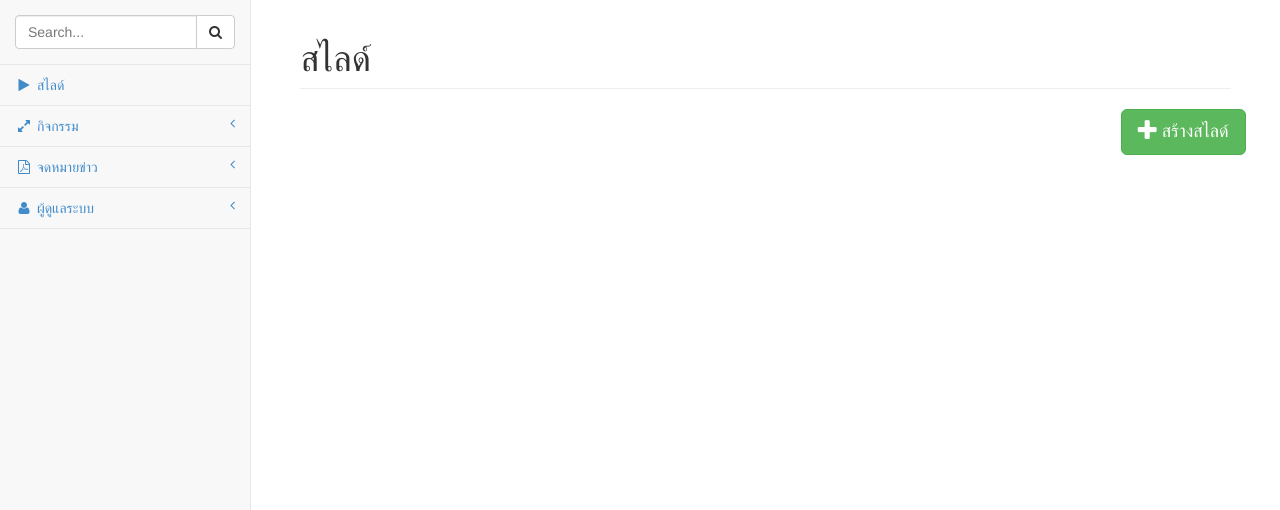
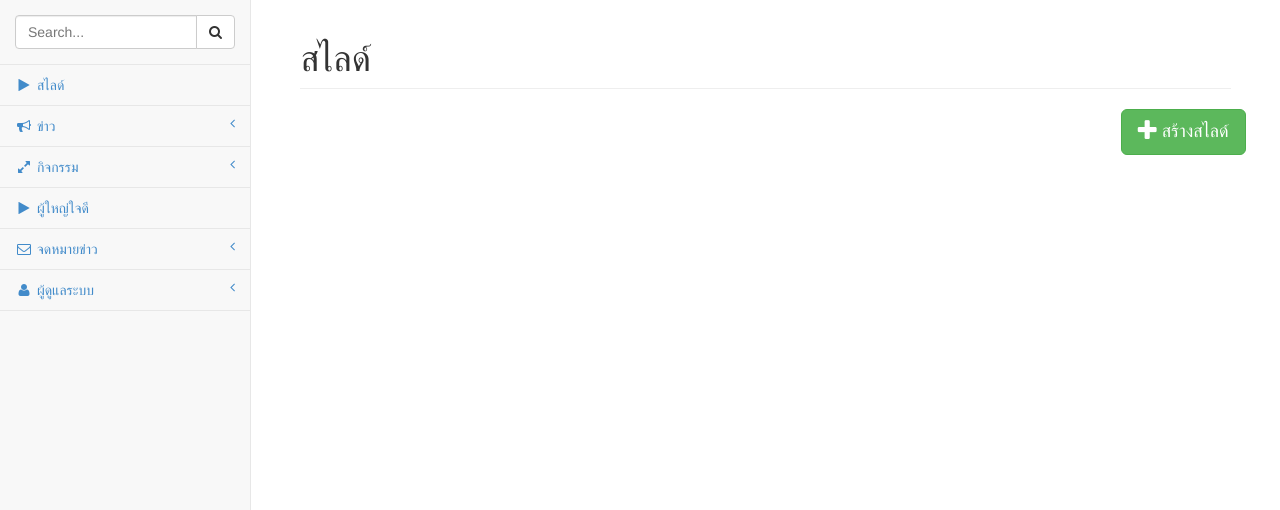
Before and after one commit to vordcs/kumkrongdek, a CodeIgniter app: page /kumkrongdek/Slides in a window 1280 px wide. Shown: the part 51-561 px from the top of the page. Run offline with CodeIgniter, Linux system fonts and the light colour scheme; data that the repository does not hold is empty.

Commit message:
admin kindness  news-menu

```diff
--- a/application/views/admin/theme_header_admin.php
+++ b/application/views/admin/theme_header_admin.php
@@ -73,29 +73,53 @@
                             <li>
                                 <?= anchor('Slides', '<i class="fa fa-play fa-fw"></i>&nbsp;สไลด์') ?>
                             </li>
+                            <!--News-->
+                            <li>
+                                <a href="#"><i class="fa fa-bullhorn fa-fw"></i>&nbsp;ข่าว<span class="fa arrow"></span></a>
+                                <ul class="nav nav-second-level">
+                                    <li>
+                                        <?= anchor('News_ad/add', '<i class="fa fa-pencil-square-o fa-fw"></i>&nbsp;เพิ่มข่าว'); ?>
+                                    </li>
+                                     <li>
+                                        <?= anchor('News_ad/highlight', '<i class="fa fa fa-bookmark fa-fw"></i>&nbsp;ข่าวเด่น') ?>
+                                    </li>
+                                    <li>
+                                        <?= anchor('News_ad', '<i class="fa fa-list fa-fw"></i>&nbsp;ข่าวทั้งหมด') ?>
+                                    </li>
+
+
+                                </ul>
+
+                            </li>
+
+
                             <!--Activity-->
                             <li>
                                 <a href="#"><i class="fa fa-expand fa-fw"></i>&nbsp;กิจกรรม<span class="fa arrow"></span></a>
                                 <ul class="nav nav-second-level">
                                     <li>
-                                        <?= anchor('Activity_ad/add', '<i class="fa fa-plus-circle fa-fw"></i>&nbsp;เพิ่มกิจกรรม'); ?>
+                                        <?= anchor('Activity_ad/add', '<i class="fa fa-pencil-square-o fa-fw"></i>&nbsp;เพิ่มกิจกรรม'); ?>
                                     </li>
                                     <li>
-                                        <?= anchor('Activity_ad', '<i class="fa fa-file-text-o fa-fw"></i>&nbsp;กิจกรรมทั้งหมด') ?>
+                                        <?= anchor('Activity_ad', '<i class="fa fa-list fa-fw"></i>&nbsp;กิจกรรมทั้งหมด') ?>
                                     </li>
 
                                 </ul>
 
                             </li>
+                            <!--Kindness-->
+                            <li>
+                                <?= anchor('Kindness_ad', '<i class="fa fa-play fa-fw"></i>&nbsp;ผู้ใหญ่ใจดี') ?>
+                            </li>
                             <!--Newsletter-->
                             <li>
-                                <a href="#"><i class="fa fa-file-pdf-o fa-fw"></i>&nbsp;จดหมายข่าว<span class="fa arrow"></span></a>
+                                <a href="#"><i class="fa fa-envelope-o fa-fw"></i>&nbsp;จดหมายข่าว<span class="fa arrow"></span></a>
                                 <ul class="nav nav-second-level">
                                     <li>
-                                        <?= anchor('Journals/add', '<i class="fa fa-plus-circle fa-fw"></i>&nbsp;เพิ่มจดหมายข่าว'); ?>
+                                        <?= anchor('Journals/add', '<i class="fa fa-pencil-square-o fa-fw"></i>&nbsp;เพิ่มจดหมายข่าว'); ?>
                                     </li>
                                     <li>
-                                        <?= anchor('Journals', '<i class="fa fa-file-pdf-o fa-fw"></i>&nbsp;จดหมายข่าวทั้งหมด') ?>
+                                        <?= anchor('Journals', '<i class="fa fa-list fa-fw"></i>&nbsp;จดหมายข่าวทั้งหมด') ?>
                                     </li>
 
                                 </ul>
```
Also changed, not shown: application/controllers/Kindness_ad.php (added, +30 -0 lines), application/views/admin/form_kindness.php (added, +7 -0 lines), application/views/admin/kindness.php (added, +13 -0 lines).
